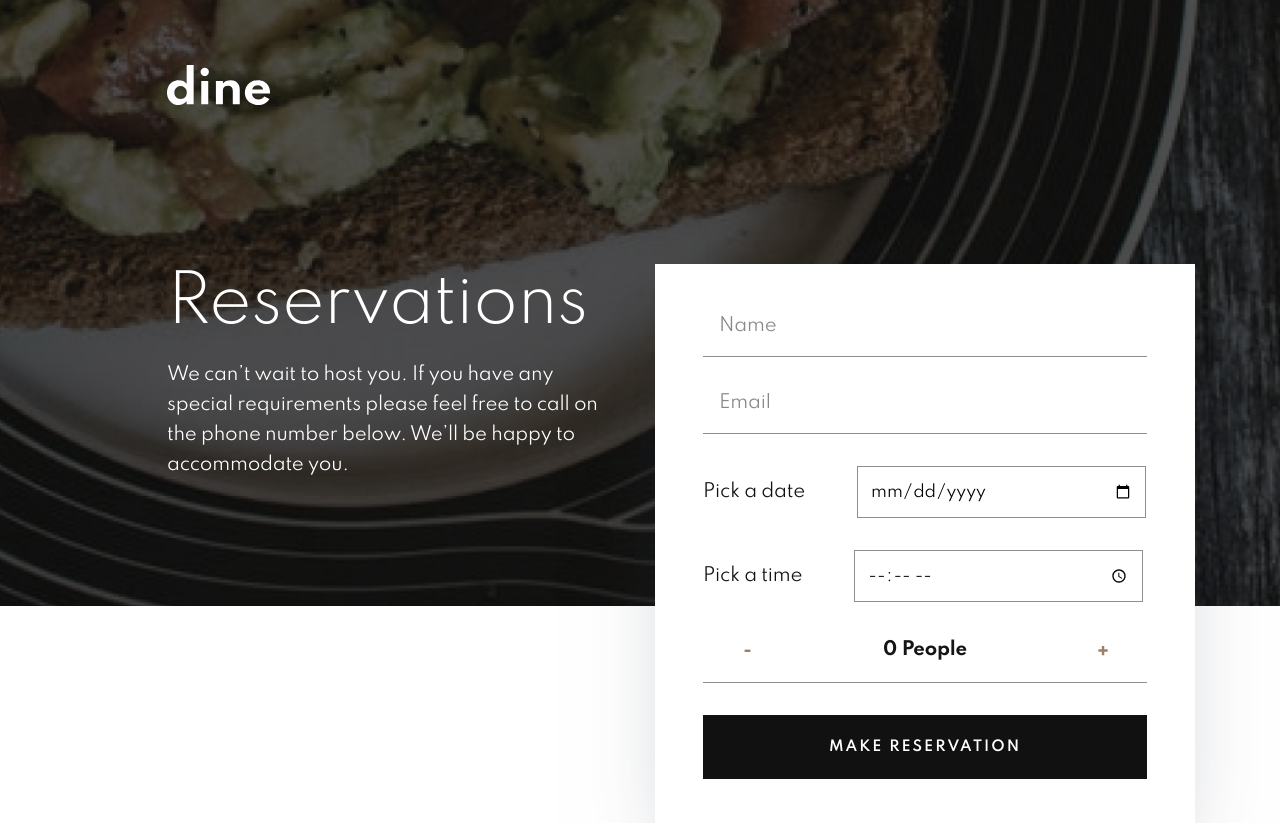
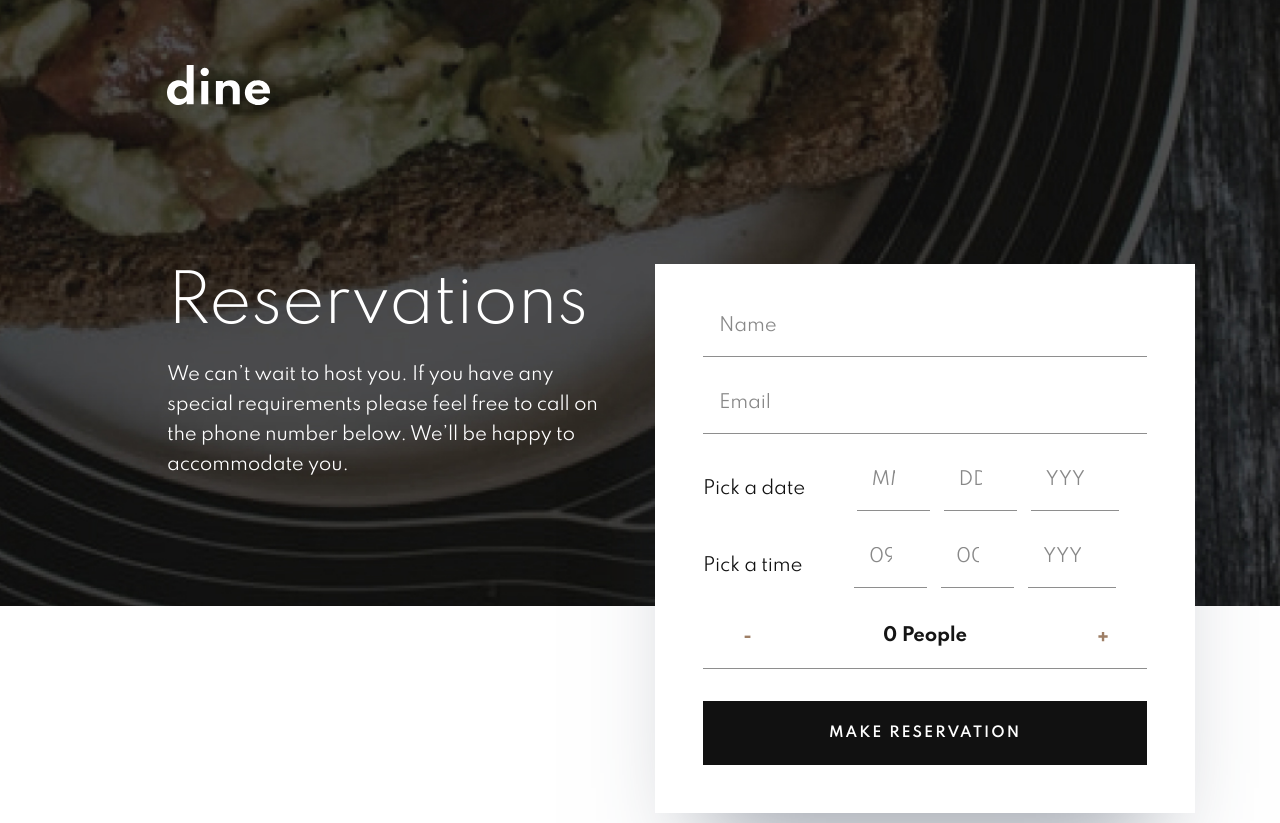
Before and after one commit to stephjoseph/dine-restaurant-website, a React (Vite) app: page /booking in a window 1280 px wide. Shown: the top 823 px of the page. Built offline with nearby package versions, Linux system fonts and the light colour scheme.

Commit message:
Update Main.jsx

```diff
--- a/src/components/booking/Main.jsx
+++ b/src/components/booking/Main.jsx
@@ -22,19 +22,73 @@ const Main = () => {
           <p className="text-lg font-normal tracking-[-0.22px] text-[#111111]">
             Pick a date
           </p>
-          <input
-            type="date"
-            className="border border-solid border-[#8E8E8E] p-3 md:w-[18.063rem]"
-          />
+          <div className="flex gap-[0.875rem]">
+            <div className="relative h-[2.813rem] w-[4.563rem] border-b border-solid border-[#8E8E8E]">
+              <input
+                className="absolute left-[0.913rem] h-[1.75rem] w-[2.375rem] text-lg tracking-[-0.22px] placeholder:text-lg placeholder:tracking-[-0.22px] placeholder:text-[#111111]/50 focus:outline-none"
+                type="number"
+                name="month"
+                min="1"
+                max="12"
+                placeholder="MM"
+              />
+            </div>
+            <div className="relative h-[2.813rem] w-[4.563rem] border-b border-solid border-[#8E8E8E]">
+              <input
+                className="absolute left-[0.913rem] h-[1.75rem] w-[2.375rem] text-lg tracking-[-0.22px] placeholder:text-lg placeholder:tracking-[-0.22px] placeholder:text-[#111111]/50 focus:outline-none"
+                type="number"
+                name="day"
+                min="1"
+                max="31"
+                placeholder="DD"
+              />
+            </div>
+            <div className="relative h-[2.813rem] w-[5.5rem] border-b border-solid border-[#8E8E8E]">
+              <input
+                className="absolute left-[0.913rem] h-[1.75rem] w-[3.313rem] text-lg tracking-[-0.22px] placeholder:text-lg placeholder:tracking-[-0.22px] placeholder:text-[#111111]/50 focus:outline-none"
+                type="number"
+                min="2021"
+                max="2022"
+                placeholder="YYYY"
+              />
+            </div>
+          </div>
         </div>
         <div className="flex flex-col gap-2 md:flex-row md:items-center md:gap-[3.25rem]">
           <p className="text-lg font-normal tracking-[-0.22px] text-[#111111]">
             Pick a time
           </p>
-          <input
-            type="time"
-            className="border border-solid border-[#8E8E8E] p-3 md:w-[18.063rem]"
-          />
+          <div className="flex gap-[0.875rem]">
+            <div className="relative h-[2.813rem] w-[4.563rem] border-b border-solid border-[#8E8E8E]">
+              <input
+                className="absolute left-[0.913rem] h-[1.75rem] w-[2.375rem] text-lg tracking-[-0.22px] placeholder:text-lg placeholder:tracking-[-0.22px] placeholder:text-[#111111]/50 focus:outline-none"
+                type="number"
+                name="hour"
+                min="1"
+                max="12"
+                placeholder="09"
+              />
+            </div>
+            <div className="relative h-[2.813rem] w-[4.563rem] border-b border-solid border-[#8E8E8E]">
+              <input
+                className="absolute left-[0.913rem] h-[1.75rem] w-[2.375rem] text-lg tracking-[-0.22px] placeholder:text-lg placeholder:tracking-[-0.22px] placeholder:text-[#111111]/50 focus:outline-none"
+                type="number"
+                name="minute"
+                min="1"
+                max="59"
+                placeholder="00"
+              />
+            </div>
+            <div className="relative h-[2.813rem] w-[5.5rem] border-b border-solid border-[#8E8E8E]">
+              <input
+                className="absolute left-[0.913rem] h-[1.75rem] w-[3.313rem] text-lg tracking-[-0.22px] placeholder:text-lg placeholder:tracking-[-0.22px] placeholder:text-[#111111]/50 focus:outline-none"
+                type="number"
+                min="2021"
+                max="2022"
+                placeholder="YYYY"
+              />
+            </div>
+          </div>
         </div>
         <div className="flex w-full items-center justify-center gap-16 self-center border-b border-solid border-[#8E8E8E] pb-4 md:gap-[7.5rem]">
           <button
```
